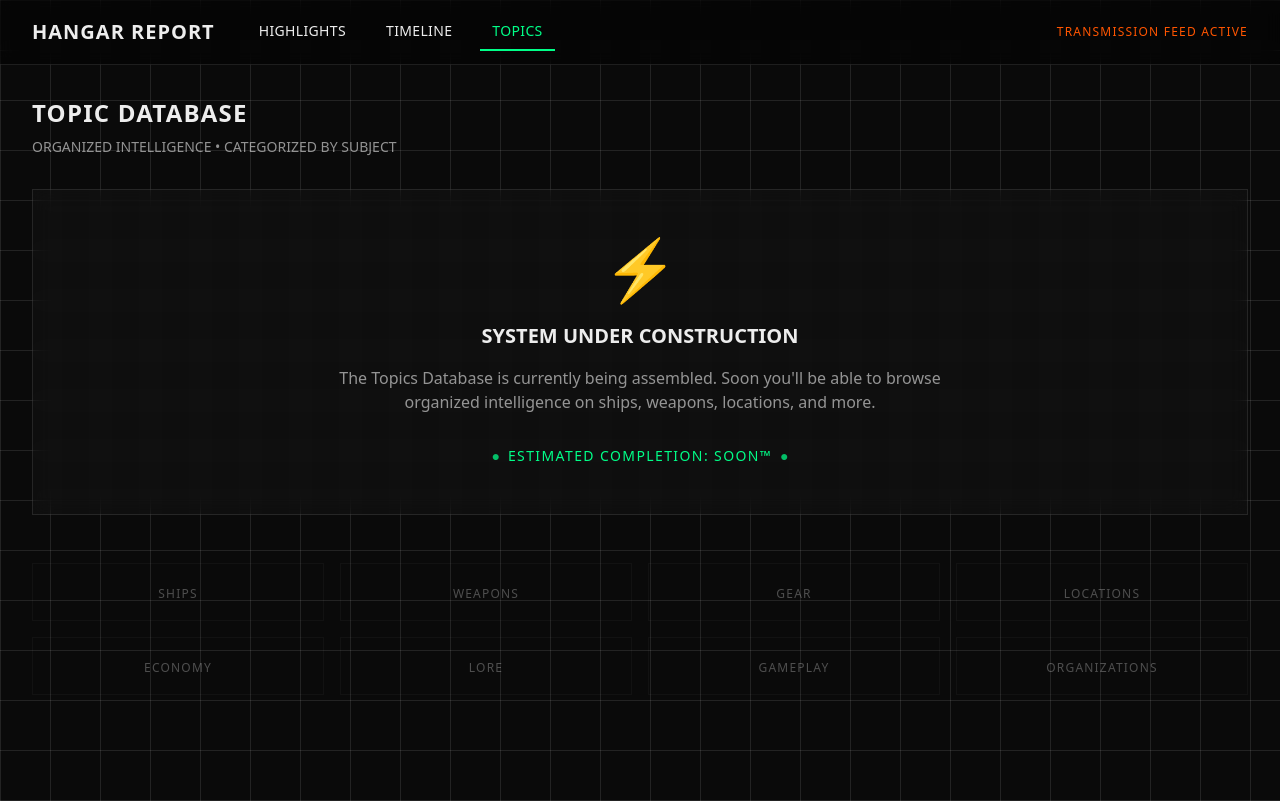
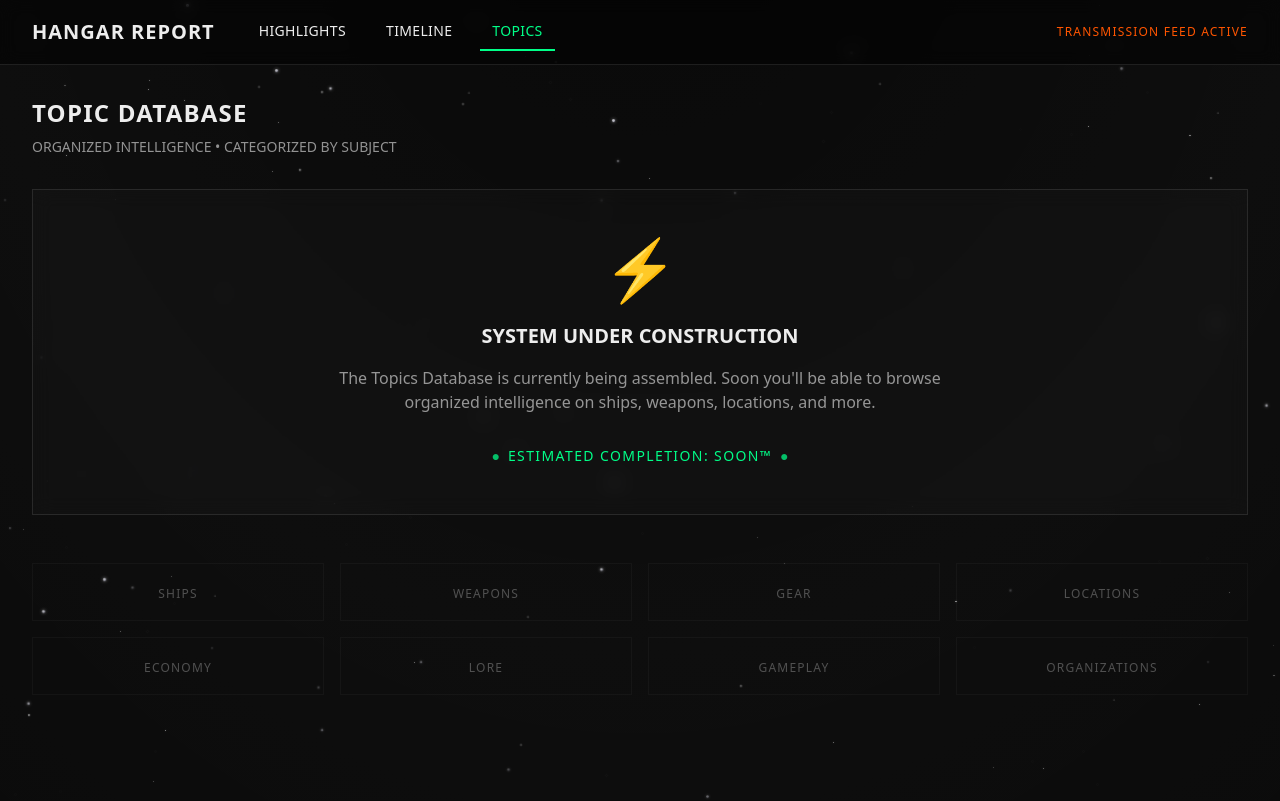
Before and after one commit to spacesailor24/hangar.report, a Next.js app: page /topics in a window 1280 px wide. Built offline with nearby package versions, Linux system fonts and the light colour scheme.

Commit message:
checkpoint: starfield

```diff
--- a/src/app/globals.css
+++ b/src/app/globals.css
@@ -3,7 +3,6 @@
 :root {
   --background: #0a0a0a;
   --foreground: #ededed;
-  --grid-color: rgba(255, 255, 255, 0.1);
   --accent-nasa: #FF5500;
   --accent-cyber: #00FF88;
   --accent-warning: #FFD700;
@@ -26,15 +25,14 @@ html {
 }
 
 body {
-  background-color: var(--background);
-  background-image:
-    linear-gradient(to right, var(--grid-color) 1px, transparent 1px),
-    linear-gradient(to bottom, var(--grid-color) 1px, transparent 1px);
-  background-size: 50px 50px;
+  background-color: #0a0a0a;
   color: var(--foreground);
   font-family: var(--font-mono), monospace;
   min-height: 100vh;
+  position: relative;
+  overflow-x: hidden;
 }
+
 
 .transmission-box {
   background: var(--transmission-bg);
--- a/src/app/layout.tsx
+++ b/src/app/layout.tsx
@@ -2,6 +2,7 @@ import type { Metadata } from "next";
 import { Geist, Geist_Mono } from "next/font/google";
 import "./globals.css";
 import Navigation from "@/components/Navigation";
+import StarField from "@/components/StarField";
 
 const geistSans = Geist({
   variable: "--font-geist-sans",
@@ -28,8 +29,9 @@ export default function RootLayout({
       <body
         className={`${geistSans.variable} ${geistMono.variable} antialiased`}
       >
+        <StarField />
         <Navigation />
-        <main className="min-h-[calc(100vh-4rem)]">
+        <main className="relative z-10 min-h-[calc(100vh-4rem)]">
           {children}
         </main>
       </body>
--- a/src/components/Navigation.tsx
+++ b/src/components/Navigation.tsx
@@ -13,7 +13,7 @@ export default function Navigation() {
   ]
 
   return (
-    <nav className="border-b border-[var(--transmission-border)] backdrop-blur-sm bg-[rgba(0,0,0,0.5)]">
+    <nav className="relative z-10 border-b border-[var(--transmission-border)] backdrop-blur-sm bg-[rgba(0,0,0,0.5)]">
       <div className="max-w-7xl mx-auto px-4 sm:px-6 lg:px-8">
         <div className="flex items-center justify-between h-16">
           <div className="flex items-center space-x-8">
--- /dev/null
+++ b/src/components/StarField.tsx
@@ -0,0 +1,99 @@
+'use client'
+
+import { useEffect, useState, useMemo } from 'react'
+
+interface Star {
+  id: number
+  x: number
+  y: number
+  size: number
+  baseOpacity: number
+  twinkleSpeed: number
+  twinkleDelay: number
+}
+
+export default function StarField() {
+  const [mounted, setMounted] = useState(false)
+
+  const stars = useMemo(() => {
+    const starCount = 150
+    const newStars: Star[] = []
+
+    for (let i = 0; i < starCount; i++) {
+      const size = Math.pow(Math.random(), 2) * 3 + 0.5
+      newStars.push({
+        id: i,
+        x: Math.random() * 100,
+        y: Math.random() * 100,
+        size,
+        baseOpacity: size > 2 ? 0.8 : size > 1 ? 0.6 : 0.4,
+        twinkleSpeed: Math.random() * 3 + 1,
+        twinkleDelay: Math.random() * 5
+      })
+    }
+    return newStars
+  }, [])
+
+  useEffect(() => {
+    setMounted(true)
+  }, [])
+
+  if (!mounted) return null
+
+  return (
+    <>
+      <style jsx>{`
+        @keyframes twinkle {
+          0%, 100% { opacity: var(--base-opacity); transform: scale(1); }
+          50% { opacity: 0.2; transform: scale(0.8); }
+        }
+
+        @keyframes shimmer {
+          0%, 100% { opacity: var(--base-opacity); }
+          25% { opacity: 0.3; }
+          50% { opacity: var(--base-opacity); }
+          75% { opacity: 0.2; }
+        }
+
+        .star {
+          position: absolute;
+          border-radius: 50%;
+          background: radial-gradient(circle at 30% 30%, #ffffff, #f0f0f0);
+          box-shadow: 0 0 2px rgba(255, 255, 255, 0.5);
+        }
+
+        .star-large {
+          background: radial-gradient(circle at 30% 30%, #ffffff, #e0e0ff);
+          box-shadow: 0 0 4px rgba(255, 255, 255, 0.8);
+        }
+      `}</style>
+
+      <div className="fixed inset-0 overflow-hidden pointer-events-none" aria-hidden="true">
+        {stars.map((star) => (
+          <div
+            key={star.id}
+            className={star.size > 2 ? 'star star-large' : 'star'}
+            style={{
+              left: `${star.x}%`,
+              top: `${star.y}%`,
+              width: `${star.size}px`,
+              height: `${star.size}px`,
+              '--base-opacity': star.baseOpacity,
+              animation: star.size > 1.5
+                ? `twinkle ${star.twinkleSpeed}s ease-in-out ${star.twinkleDelay}s infinite`
+                : `shimmer ${star.twinkleSpeed * 2}s ease-in-out ${star.twinkleDelay}s infinite`,
+            } as React.CSSProperties}
+          />
+        ))}
+
+        <div
+          className="absolute inset-0"
+          style={{
+            background: 'radial-gradient(ellipse at top, transparent 0%, rgba(255, 255, 255, 0.02) 50%, transparent 100%)',
+            transform: 'scale(1.5)',
+          }}
+        />
+      </div>
+    </>
+  )
+}
```
